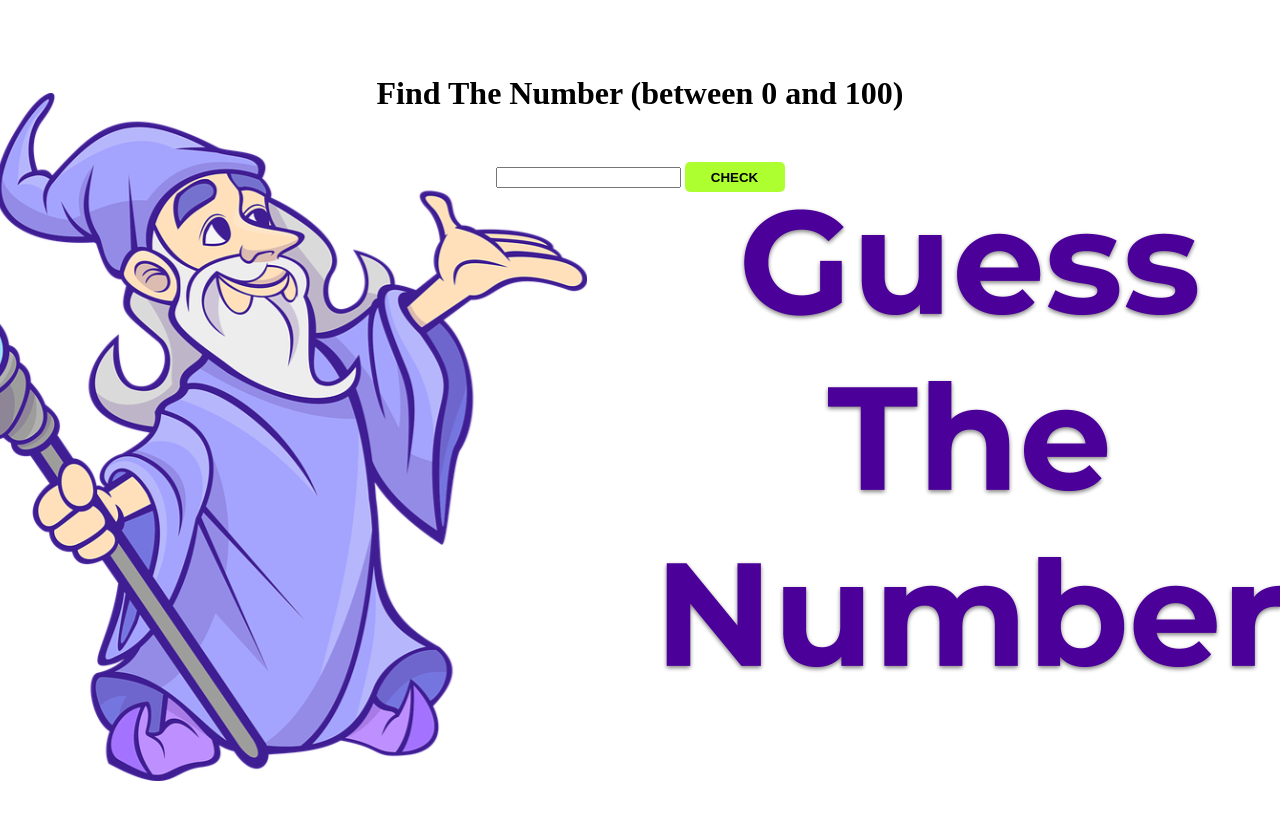
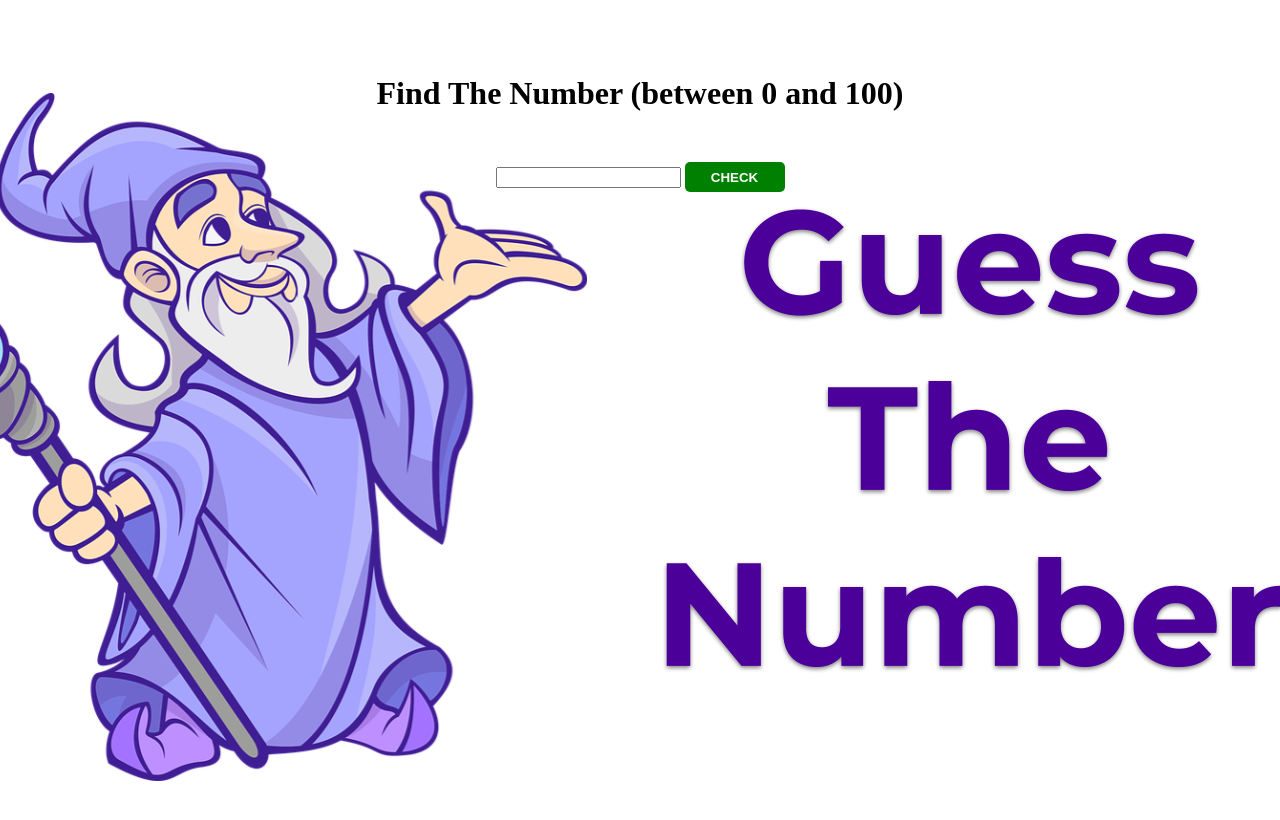
Before and after one commit to nurdoganbahadir/GuessNumberGame, a plain HTML site: page index.html in a window 1280 px wide. In both pictures the pointer is over the button "CHECK". Drawn offline with Linux system fonts and the light colour scheme.

Commit message:
button update and fix

```diff
--- a/style.css
+++ b/style.css
@@ -22,4 +22,9 @@ button {
   border-radius: 5px;
   font-weight: bolder;
   cursor: pointer;
+  transition: all 0.3s;
 }
+button:hover{
+    background-color: green;
+    color: white;
+}
```
